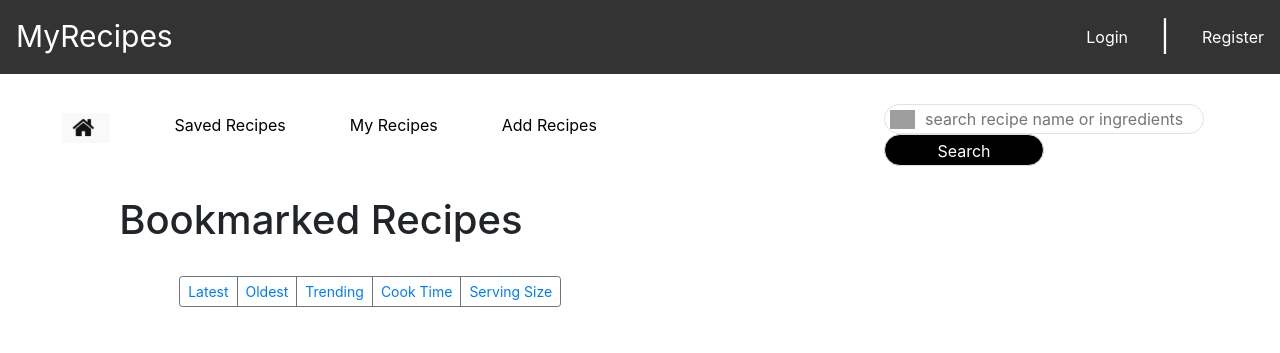
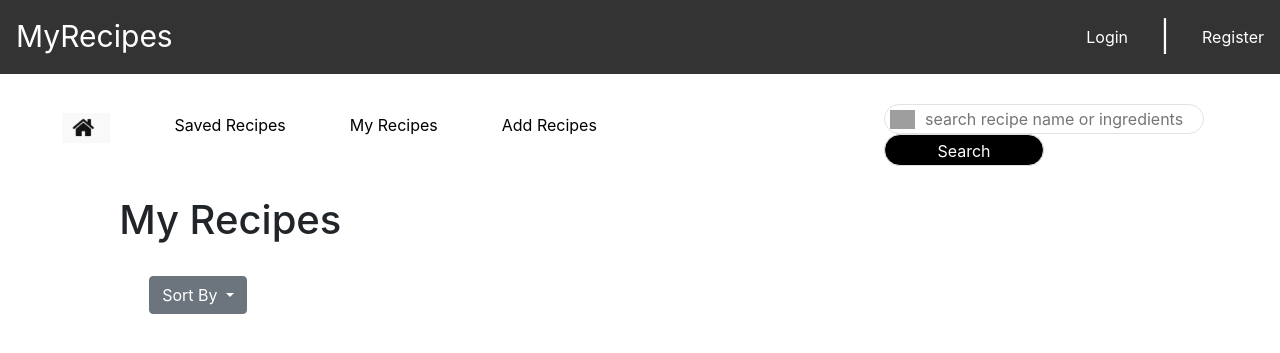
Before and after one commit to 2253612C/ITECHGroupProject, a Django app: template templates/recipeSite/savedRecipes.html in a window 1280 px wide. Shown: the top 353 px of the page. Run offline with Django 3.2, Linux system fonts and the light colour scheme; the template is opened without the code that fills it, so the values that code supplies are empty; parts of the project's set-up code (start-up, migrations or seed data) failed here and were passed over; some libraries are stand-ins or nearby versions; grey boxes are pictures that could not be loaded.

Commit message:
placed toolbar for sort with dropdown menu

```diff
--- a/templates/recipeSite/savedRecipes.html
+++ b/templates/recipeSite/savedRecipes.html
@@ -15,15 +15,18 @@ Bookmarked Recipes
 
 <div class="row">
     <div class="offset-1 mb-5">
-     <h1>Bookmarked Recipes</h1>
+     <h1>My Recipes</h1>
     </br>
-     <div class="btn-toolbar mb-2 ">
-        <div class="btn-group mr-2">
-          <button type="button" class="btn btn-sm btn-outline-secondary"><a href="{% url 'recipeSite:savedRecipes' %}?sort=latest">Latest</a></button>
-          <button type="button" class="btn btn-sm btn-outline-secondary"><a href="{% url 'recipeSite:savedRecipes' %}?sort=oldest">Oldest</a></button>
-          <button type="button" class="btn btn-sm btn-outline-secondary"><a href="{% url 'recipeSite:savedRecipes' %}?sort=trending">Trending</a></button>
-          <button type="button" class="btn btn-sm btn-outline-secondary"><a href="{% url 'recipeSite:savedRecipes' %}?sort=cookTime">Cook Time</a></button>
-          <button type="button" class="btn btn-sm btn-outline-secondary"><a href="{% url 'recipeSite:savedRecipes' %}?sort=servings">Serving Size</a></button>
+    <div class="dropdown">
+        <button class="btn btn-secondary dropdown-toggle" type="button" id="dropdownMenuButton" data-toggle="dropdown" aria-haspopup="true" aria-expanded="false">
+         Sort By
+        </button>
+        <div class="dropdown-menu" aria-labelledby="dropdownMenuButton">
+          <a class="dropdown-item" href="{% url 'recipeSite:savedRecipes' %}?sort=latest">Latest</a>
+          <a class="dropdown-item" href="{% url 'recipeSite:savedRecipes' %}?sort=oldest">Oldest</a>
+          <a class="dropdown-item" href="{% url 'recipeSite:savedRecipes' %}?sort=trending">Trending</a>
+          <a class="dropdown-item" href="{% url 'recipeSite:savedRecipes' %}?sort=cookTime">Cook Time</a>
+          <a class="dropdown-item" href="{% url 'recipeSite:savedRecipes' %}?sort=servings">Serving Size</a>
         </div>
       </div>
     </div>
```
Also changed, not shown: templates/recipeSite/browseRecipe.html (+10 -7 lines), templates/recipeSite/myRecipes.html (+10 -8 lines).
